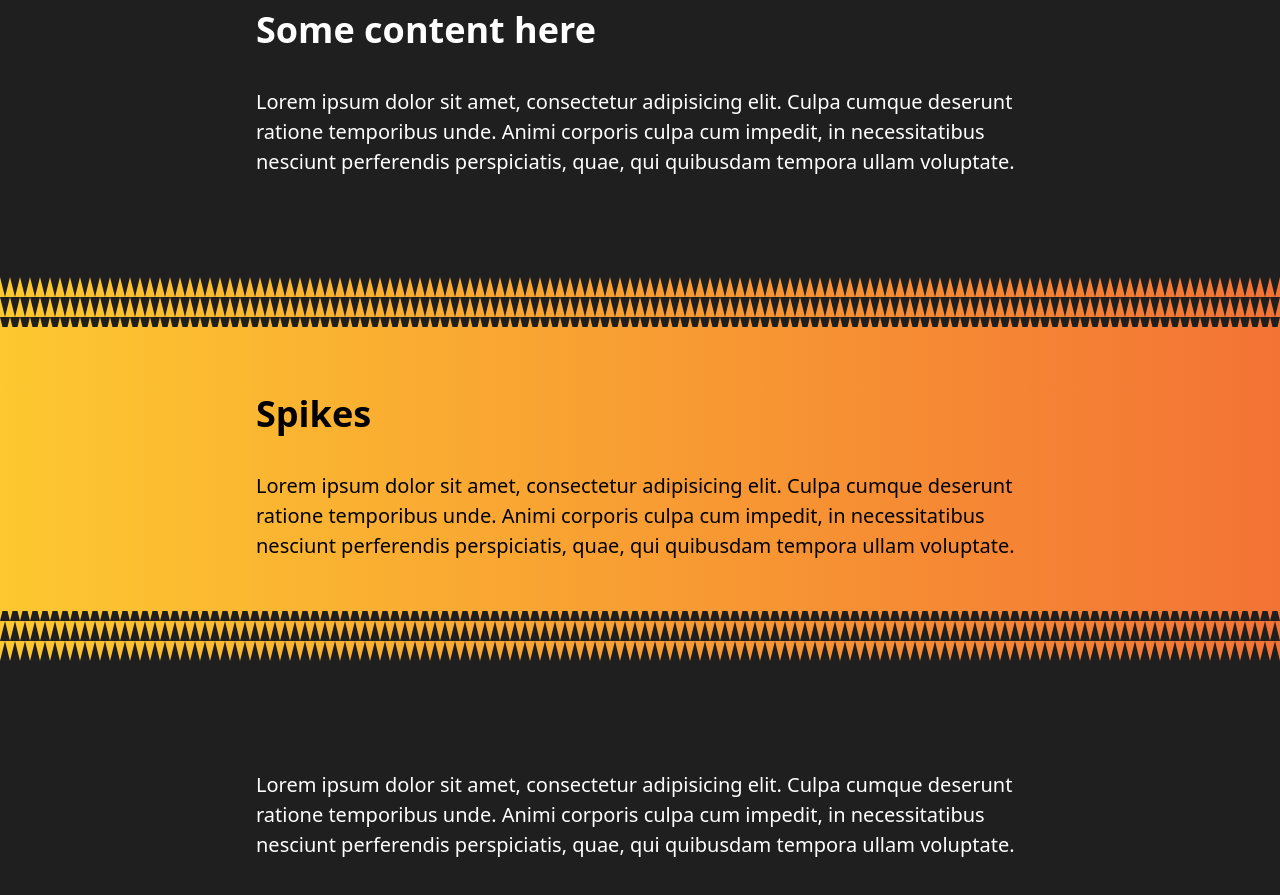
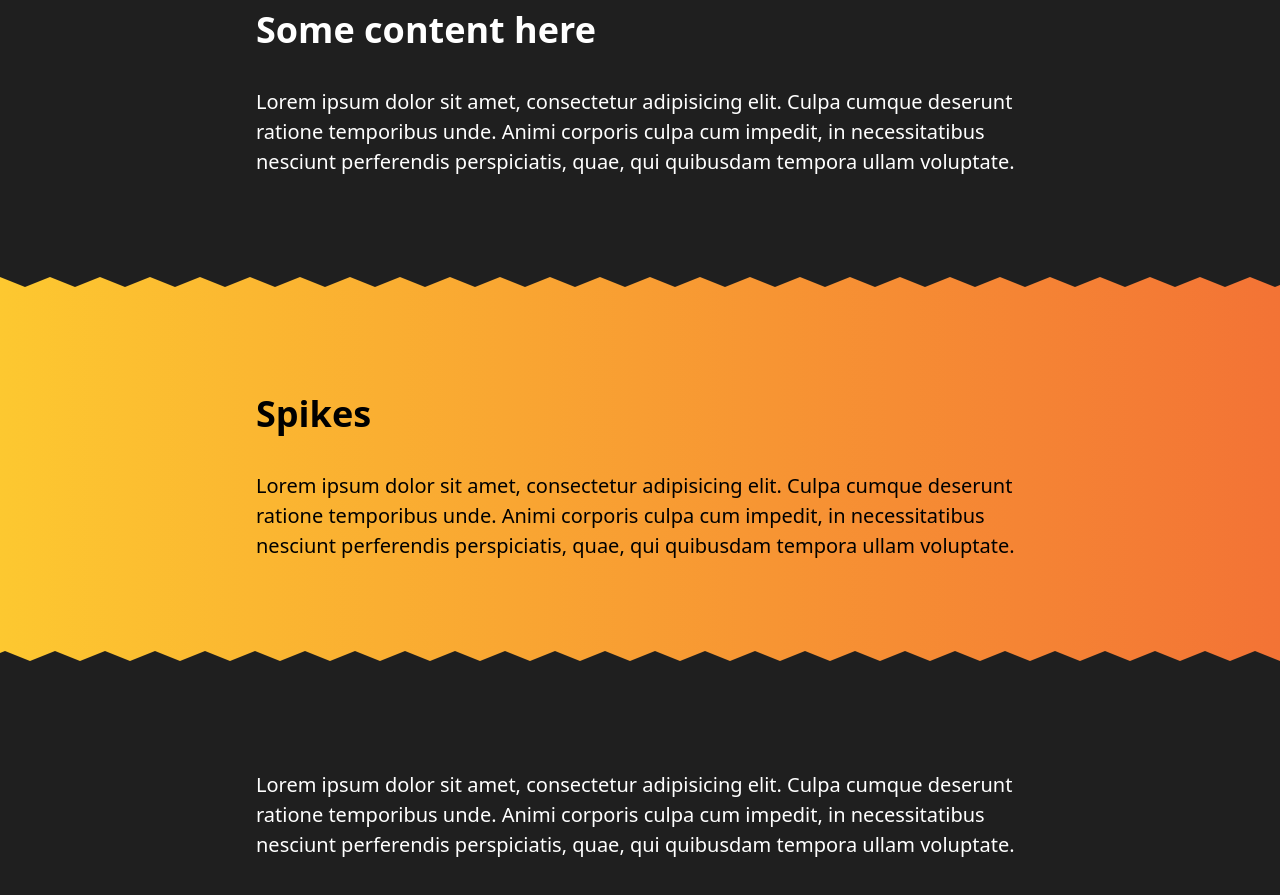
Before and after one commit to Annie-Huang/creative-section-shapes, a website: page index.html in a window 1280 px wide. Shown: the part 627-1522 px from the top of the page. Drawn offline with Linux system fonts and the light colour scheme.

Commit message:
Use variable to control and width and height of the spikes

```diff
--- a/style.css
+++ b/style.css
@@ -71,6 +71,8 @@ section {
 }
 
 .spikes {
+  --spike-width: 50px;
+  --spike-height: 10px;
   --spike-color: var(--body-bg);
 
   position: relative;
@@ -84,13 +86,13 @@ section {
   content: '';
   position: absolute;
   width: 100%;
-  height: 50px;
+  height: var(--spike-height); /* need to match the mask height */
   background: var(--spike-color);
   -webkit-mask-image: url('assets/triangle.svg');
 
   /* you can try different number to have a look, e.g. 10px 20px*/
-  -webkit-mask-size: 10px 20px;
-  /*-webkit-mask-size: 10px 50px;*/
+  /*-webkit-mask-size: 10px 20px;*/
+  -webkit-mask-size: var(--spike-width) var(--spike-height);
 }
 
 .spikes::before {
```
